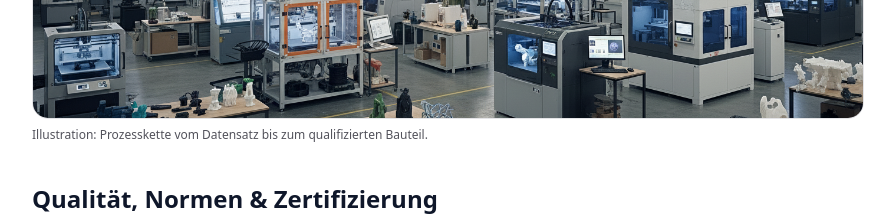
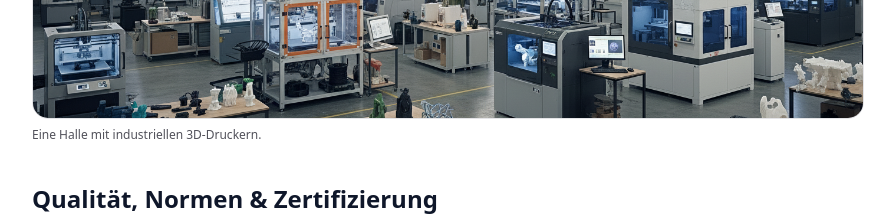
Before and after one commit to lennartnm/findbar_website, a Next.js app: page /beispiele/additive-fertigung in a window 1280 px wide. Shown: the part 4480-4697 px from the top of the page, without its empty margins (192-1087 px from the left). Built offline with nearby package versions, Linux system fonts and the light colour scheme.

Commit message:
Update page.tsx

```diff
--- a/src/app/beispiele/additive-fertigung/page.tsx
+++ b/src/app/beispiele/additive-fertigung/page.tsx
@@ -435,7 +435,7 @@ export default function Page() {
           </picture>
         </div>
         <figcaption className="mt-2 text-xs text-zinc-600">
-          Illustration: Prozesskette vom Datensatz bis zum qualifizierten Bauteil.
+          Eine Halle mit industriellen 3D-Druckern.
         </figcaption>
       </figure>
 
```
